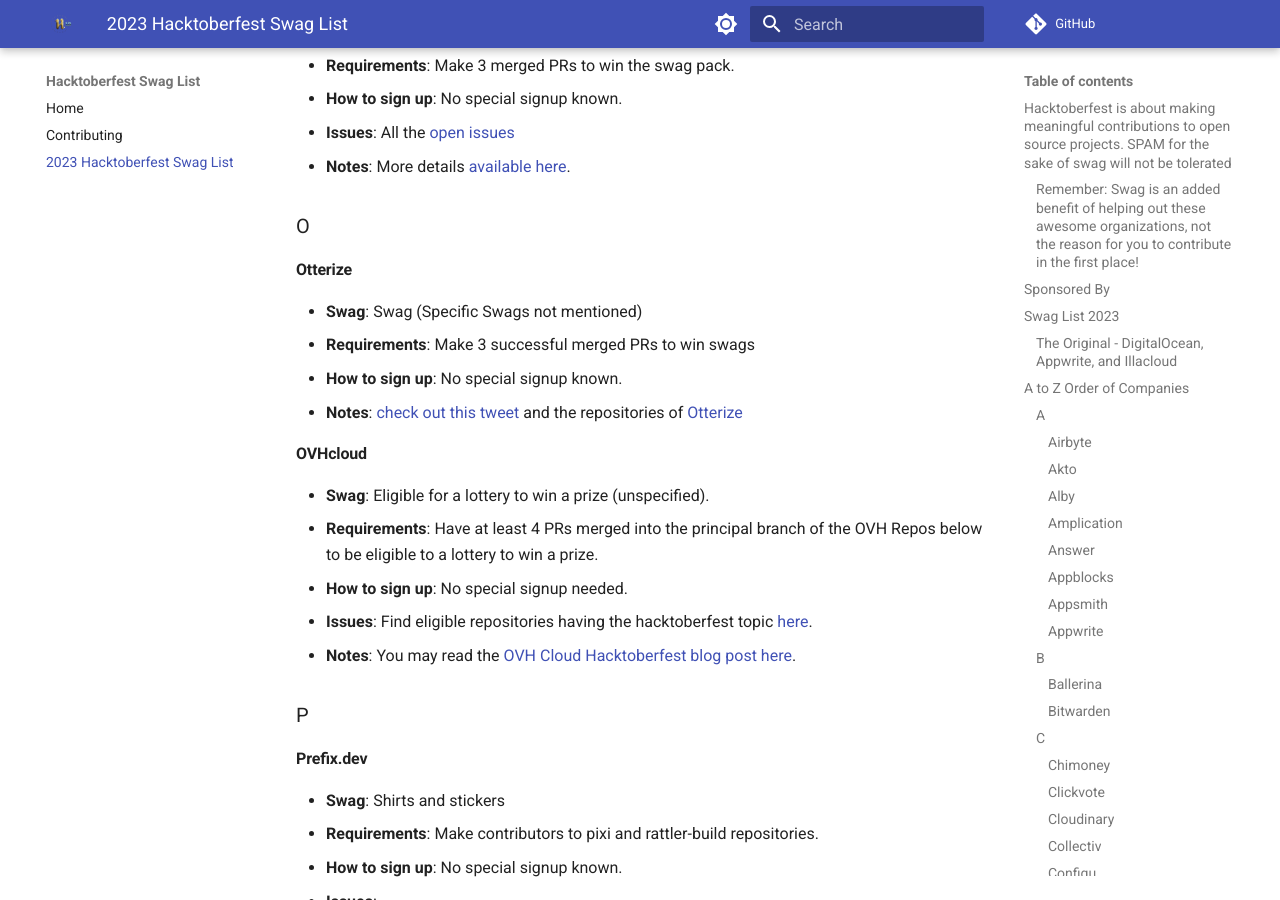
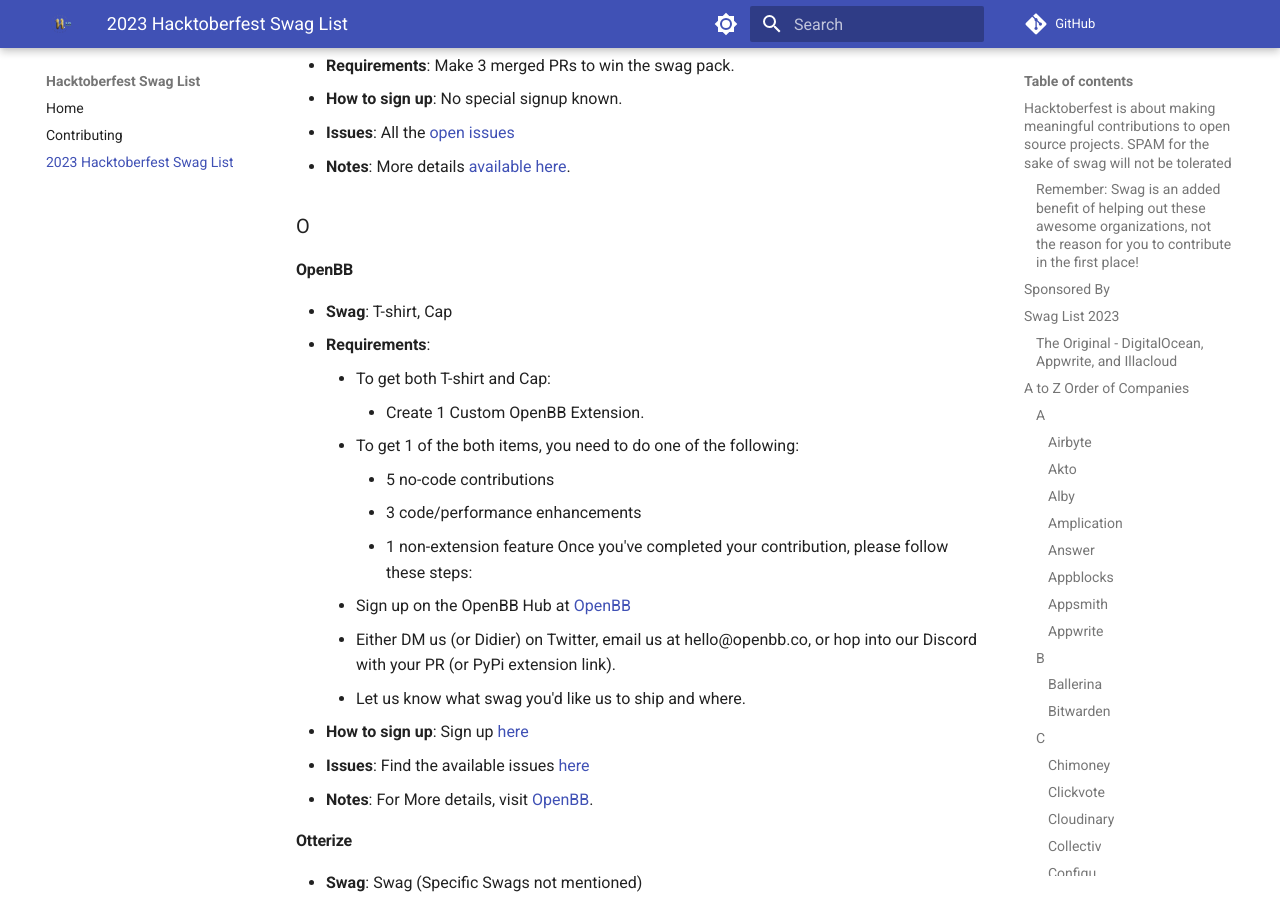
Before and after one commit to crweiner/hacktoberfest-swag-list, an MkDocs documentation site: the page built from docs/list.md, in a window 1280 px wide and 900 px high, scrolled down 14904 px. Built offline with MkDocs 1.6.1 and Material for MkDocs 9.7.7, drawn with Linux system fonts in a browser that asks for light colours; plug-ins that fetch from the network failed and are left out; comment, search, counter and statistics services are not loaded.

Commit message:
Added OpenBB in the list (#814)

```diff
--- a/docs/list.md
+++ b/docs/list.md
@@ -487,6 +487,24 @@
 
 ### O
 
+#### **OpenBB**
+
+- **Swag**: T-shirt, Cap
+- **Requirements**:
+    - To get both T-shirt and Cap:
+        - Create 1 Custom OpenBB Extension.
+    - To get 1 of the both items, you need to do one of the following:
+        - 5 no-code contributions
+        - 3 code/performance enhancements
+        - 1 non-extension feature
+    Once you've completed your contribution, please follow these steps:
+    - Sign up on the OpenBB Hub at [OpenBB](my.openbb.co.)
+    - Either DM us (or Didier) on Twitter, email us at hello@openbb.co, or hop into our Discord with your PR (or PyPi extension link).
+    - Let us know what swag you'd like us to ship and where.
+- **How to sign up**: Sign up [here](https://my.openbb.co./login)
+- **Issues**: Find the available issues [here](https://github.com/OpenBB-finance/OpenBBTerminal/issues)
+- **Notes**: For More details, visit [OpenBB](https://openbb.co/blog/hacktoberfest-join-us-in-celebrating-open-source).
+
 #### **Otterize**
 
 - **Swag**: Swag (Specific Swags not mentioned)
```
